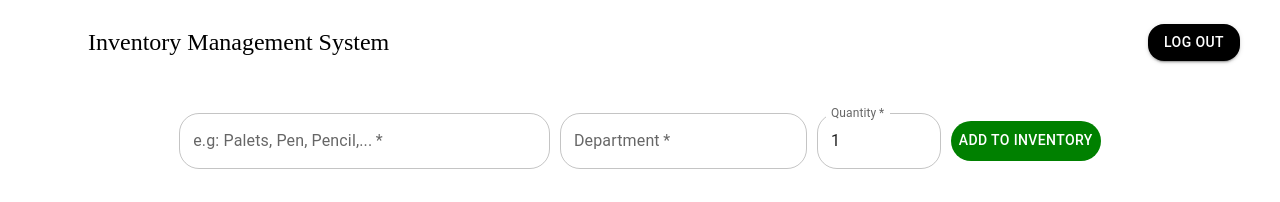
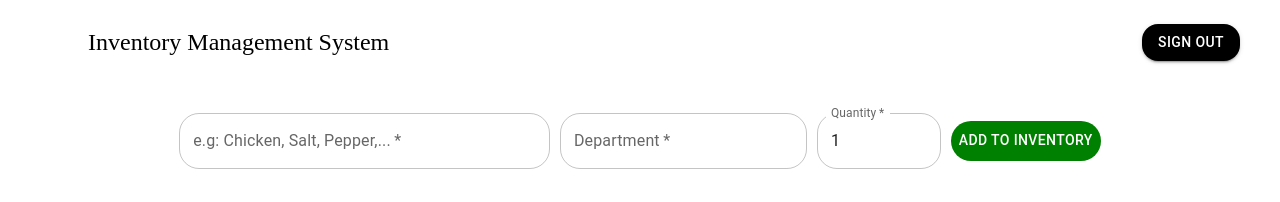
Before and after one commit to thanhtrinh-code/inventory-management, a Next.js app: page /landing in a window 1280 px wide. Shown: the top 202 px of the page. Built offline with nearby package versions, Linux system fonts and the light colour scheme; no server answers; the database is empty.

Commit message:
Finished - need authentication

```diff
--- a/app/_components/SearchField.js
+++ b/app/_components/SearchField.js
@@ -47,7 +47,7 @@ export default function SearchField() {
   return (
     <form style={StyledSearchField} onSubmit={handleAddItem}>
             <TextField id='searchItem'
-            label='e.g: Palets, Pen, Pencil,...'
+            label='e.g: Chicken, Salt, Pepper,...'
             required
             value={item.itemName}
             onChange={(e) => setItemName({...item, itemName: e.target.value})}
--- a/app/_sections/Header.js
+++ b/app/_sections/Header.js
@@ -1,7 +1,7 @@
 "use client"
-import { Box, Button, NativeSelect, Typography } from '@mui/material'
+import { Box, Button, Typography } from '@mui/material'
 import Link from 'next/link'
-import { useRouter } from 'next/navigation'
+import { usePathname, useRouter } from 'next/navigation'
 
 
 const StyleHeader = {
@@ -37,11 +37,16 @@ const StylesSignIn = {
         color: 'white',
       },
 }
-export default function Header({type}) {
+export default function Header() {
+    const pathname = usePathname();
     const router = useRouter();
     function handleNext(){
         router.push('/landing')
     };
+    function handleSignOut(){
+        localStorage.removeItem('token');
+        router.push('/')
+    }
   return (
     <Box sx={StyleHeader}>
         <Box>
@@ -53,12 +58,21 @@ export default function Header({type}) {
         </Box>
 
         <Box sx={StyleMenus}>
-            {type === 'login' && <Button variant='outlined' sx={StylesSignIn} onClick={handleNext}>
-                Sign In
-            </Button>}
-            <Button variant='contained' sx={StyleGetStarted}>
-                {type ==='login' ? 'Get Started' : 'Log Out'}
-            </Button>
+            {pathname === '/' && (
+            <>
+                <Button variant='outlined' sx={StylesSignIn} onClick={handleNext}>
+                    Sign In
+                </Button>
+                <Button variant='contained' sx={StyleGetStarted} onClick={handleNext}>
+                    Get Started
+                </Button>
+            </>
+            )}
+            {pathname === '/landing' && (
+                <Button variant='contained' sx={StyleGetStarted} onClick={handleSignOut}>
+                    Sign Out
+                </Button>
+            )}
         </Box>
     </Box>
   )
--- a/app/landing/page.js
+++ b/app/landing/page.js
@@ -19,7 +19,6 @@ const StyledBody = {
 export default function page() {
   return (
     <>
-      <Header type='logout'/>
       <Container>
         <Box sx={StyledBody}>
           <SearchField/>
--- a/app/layout.js
+++ b/app/layout.js
@@ -15,6 +15,7 @@ export default function RootLayout({ children }) {
   return (
     <html lang="en">
       <body className={inter.className}>
+      <Header/>
         <main>
           {children}
         </main>
--- a/app/page.js
+++ b/app/page.js
@@ -24,7 +24,6 @@ const StyledImage = {
 export default function Page() {
   return (
     <>
-     <Header type='login'/>
       <Container>
         <Box sx={StyledBody}>
           <Body/>
```
Also changed, not shown: 1 other file (tests, documents, lock files or other folders).
